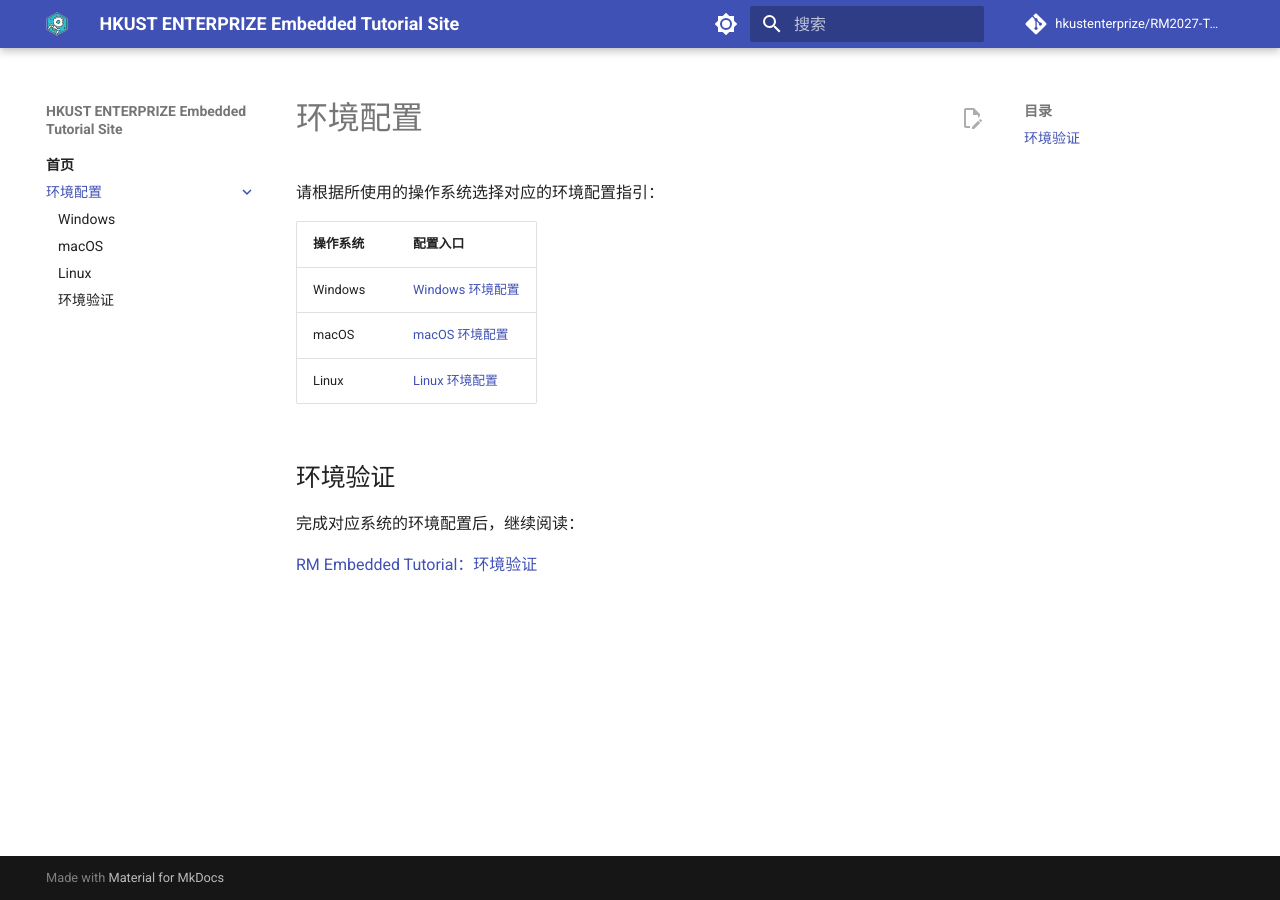
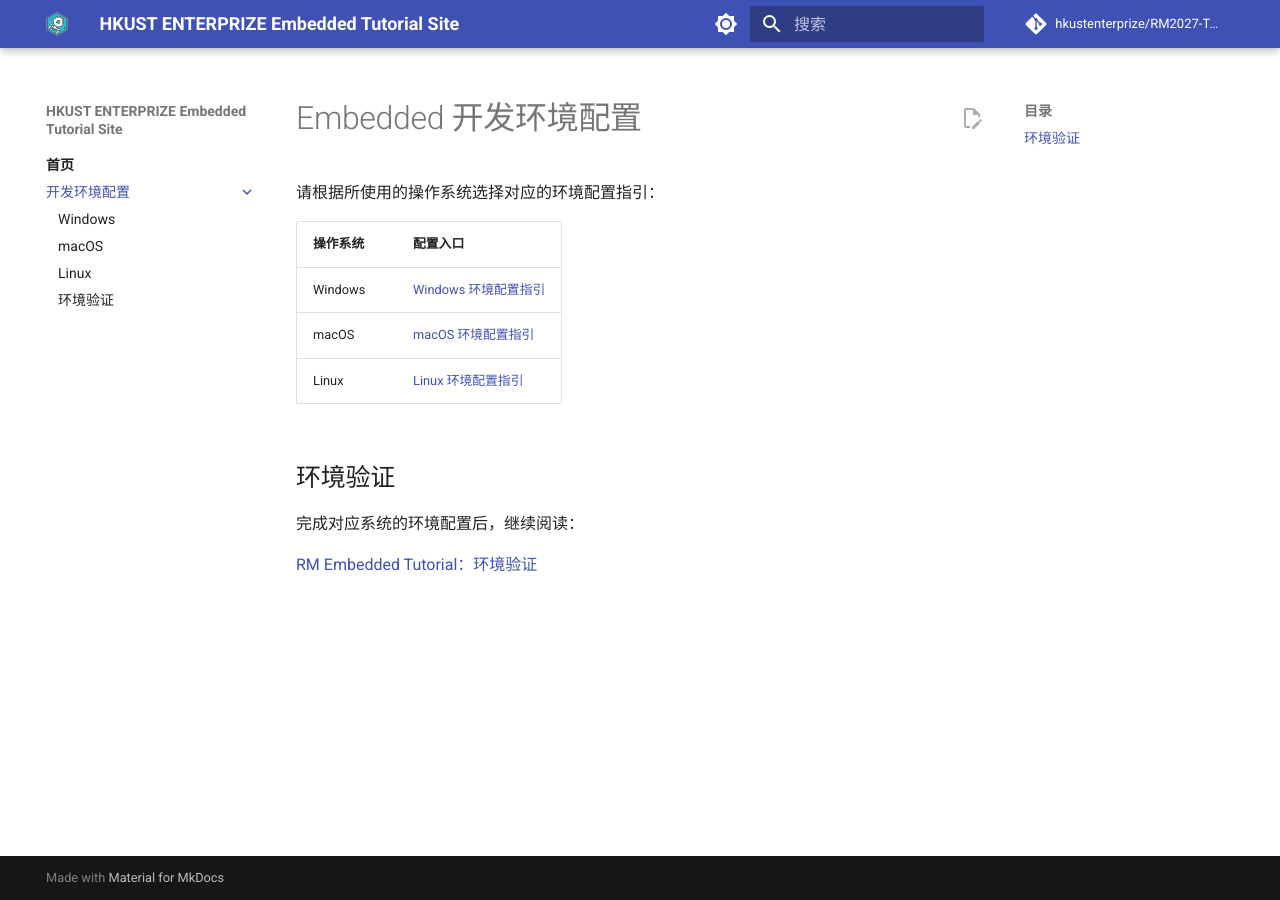
Before and after one commit to hkustenterprize/RM2027-Tutorial-Embedded-Docs, an MkDocs documentation site: the page built from docs/Environment/index.md, in a window 1280 px wide. Built offline with MkDocs 1.6.1 and Material for MkDocs 9.7.7, drawn with Linux system fonts in a browser that asks for light colours; comment, search, counter and statistics services are not loaded.

Commit message:
docs: refine environment guide labels

```diff
--- a/docs/Environment/index.md
+++ b/docs/Environment/index.md
@@ -1,12 +1,12 @@
-# 环境配置
+# Embedded 开发环境配置
 
 请根据所使用的操作系统选择对应的环境配置指引：
 
 | 操作系统 | 配置入口 |
 | --- | --- |
-| Windows | [Windows 环境配置](<Windows/RM Embedded Tutorial 环境配置 Windows.md>) |
-| macOS | [macOS 环境配置](<macOS/RM Embedded Tutorial 环境配置 macOS.md>) |
-| Linux | [Linux 环境配置](<Linux/RM Embedded Tutorial 环境配置 Linux.md>) |
+| Windows | [Windows 环境配置指引](<Windows/RM Embedded Tutorial 环境配置 Windows.md>) |
+| macOS | [macOS 环境配置指引](<macOS/RM Embedded Tutorial 环境配置 macOS.md>) |
+| Linux | [Linux 环境配置指引](<Linux/RM Embedded Tutorial 环境配置 Linux.md>) |
 
 ## 环境验证
 
--- a/mkdocs.yml
+++ b/mkdocs.yml
@@ -39,7 +39,7 @@ plugins:
 nav:
   - 首页:
       - index.md
-      - 环境配置:
+      - 开发环境配置:
           - Environment/index.md
           - Windows: "Environment/Windows/RM Embedded Tutorial 环境配置 Windows.md"
           - macOS: "Environment/macOS/RM Embedded Tutorial 环境配置 macOS.md"
```
Also changed, not shown: docs/Environment/Linux/RM Embedded Tutorial 环境配置 Linux.md (+1 -1 lines), docs/Environment/Windows/RM Embedded Tutorial 环境配置 Windows.md (+1 -1 lines), docs/Environment/macOS/RM Embedded Tutorial 环境配置 macOS.md (+1 -1 lines), docs/index.md (+1 -1 lines).
